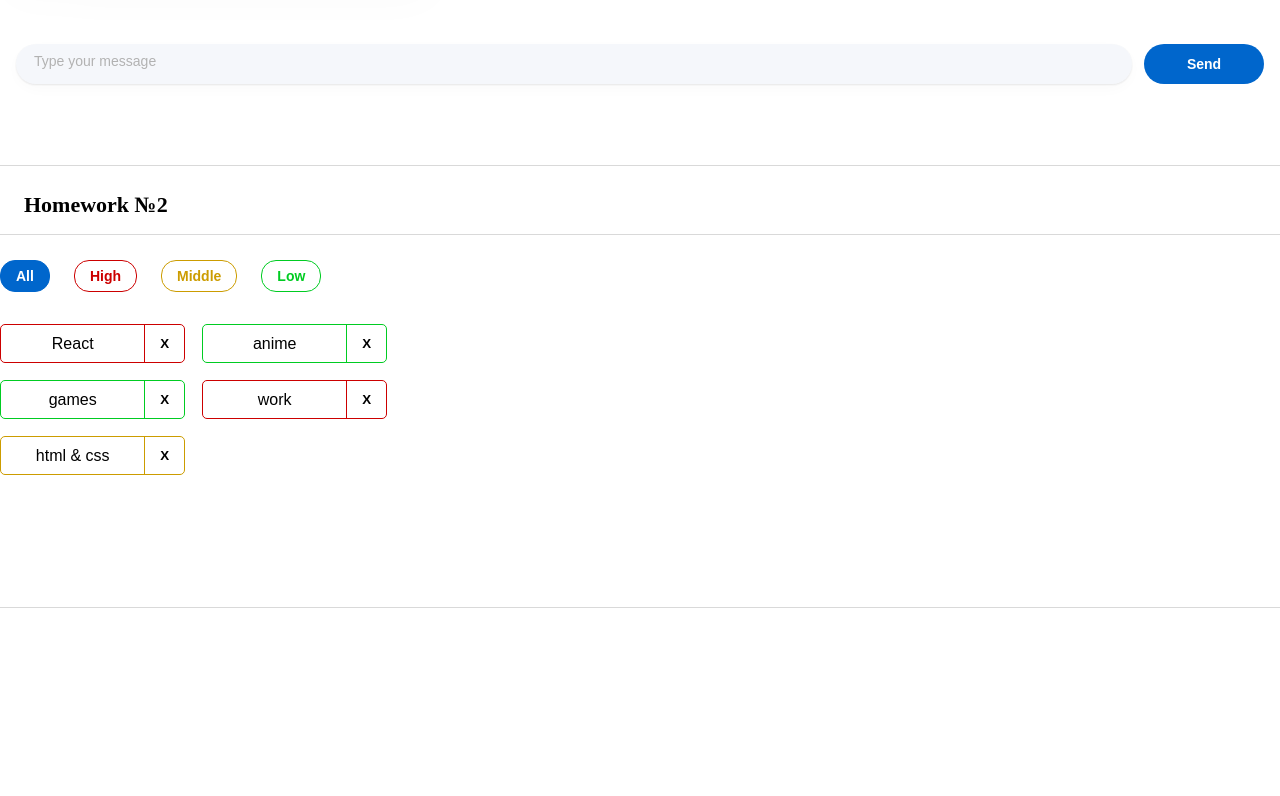
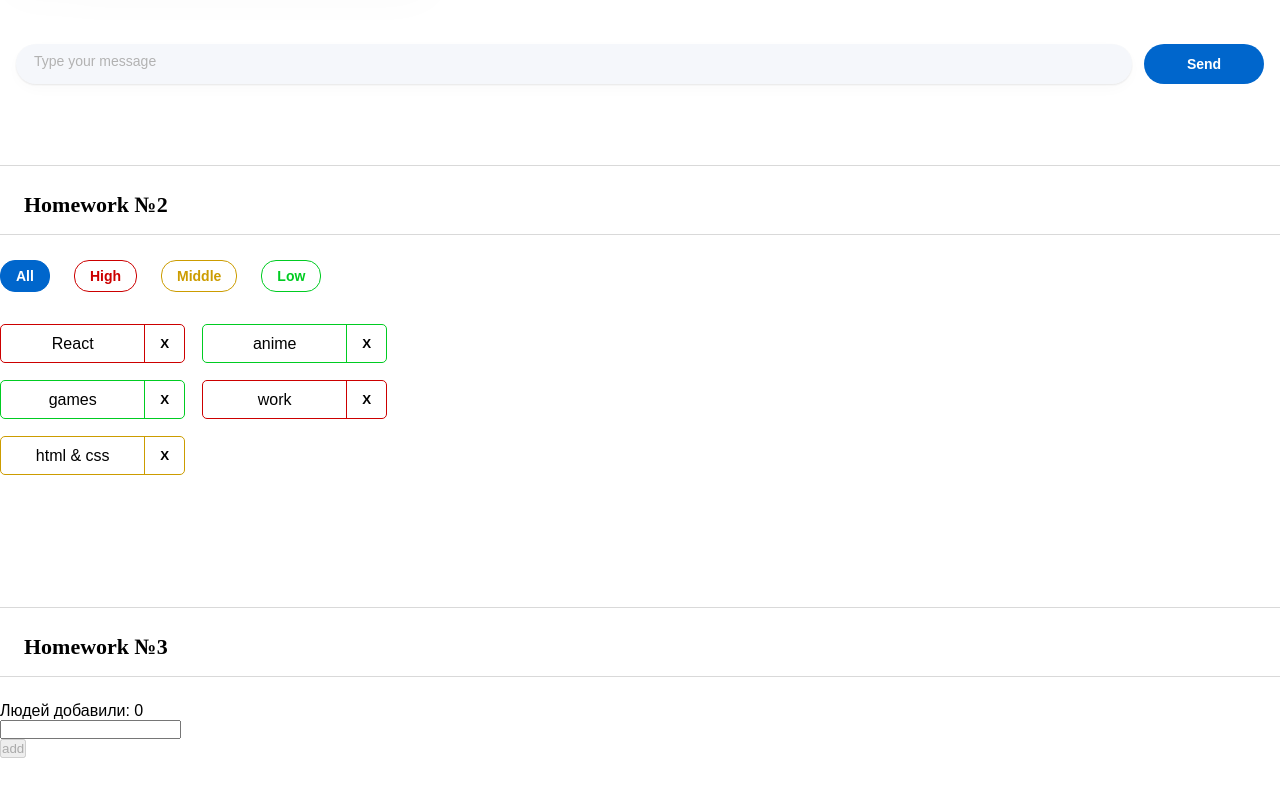
Before and after one commit to Katrin3536/homework-2, a React (Create React App) app: page / in a window 1280 px wide. Shown: the part 266-1062 px from the top of the page. Before the commit the page ends 884 px from the top, so only its background shows below. Built offline with nearby package versions, Linux system fonts and the light colour scheme.

Commit message:
feat(hw3) add hw3

```diff
--- a/src/s1-main/App.tsx
+++ b/src/s1-main/App.tsx
@@ -2,6 +2,7 @@
 import s from './App.module.css'
 import HW1 from '../s2-homeworks/hw01/HW1'
 import HW2 from '../s2-homeworks/hw02/HW2';
+import HW3 from '../s2-homeworks/hw03/HW3';
 
 function App() {
     return (
@@ -9,7 +10,7 @@
             <HW1/>
             {/*раскомментировать по ходу выполнения*/}
             <HW2/>
-            {/*<HW3/>*/}
+            <HW3/>
             {/*<HW4/>*/}
 
             {/*при выполнении дз 5 и более - закомментировать здесь дз 1-4, так как они есть внутри дз 5*/}
--- a/src/s2-homeworks/hw03/Greeting.tsx
+++ b/src/s2-homeworks/hw03/Greeting.tsx
@@ -2,14 +2,14 @@
 import s from './Greeting.module.css'
 
 type GreetingPropsType = {
-    name: any // need to fix any
-    setNameCallback: any // need to fix any
-    addUser: any // need to fix any
-    onBlur: any // need to fix any
-    onEnter: any // need to fix any
-    error: any // need to fix any
-    totalUsers: any // need to fix any
-    lastUserName?: any // need to fix any
+    name: string,
+    setNameCallback: (e: ChangeEvent<HTMLInputElement>)=>void
+    addUser: ()=>void,
+    onBlur: ()=>void,
+    onEnter: (e:KeyboardEvent<HTMLInputElement>)=>void,
+    error: string,
+    totalUsers: number,
+    lastUserName?: string
 }
 
 // презентационная компонента (для верстальщика)
--- a/src/s2-homeworks/hw03/GreetingContainer.tsx
+++ b/src/s2-homeworks/hw03/GreetingContainer.tsx
@@ -3,18 +3,26 @@
 import { UserType } from './HW3'
 
 type GreetingContainerPropsType = {
-    users: any // need to fix any
-    addUserCallback: any // need to fix any
+    users: UserType[]
+    addUserCallback: (name:string)=>void
 }
 
-export const pureAddUser = (name: any, setError: any, setName: any, addUserCallback: any) => {
-    // если имя пустое - показать ошибку, иначе - добавить юзера и очистить инпут
+export const pureAddUser = (name: string, setError: (error:string)=>void, setName: (name:string)=>void, addUserCallback: (name:string)=>void) => {
+
+    !name && setError('Ошибка!Введите имя!') // если имя пустое - показать ошибку, иначе - добавить юзера и очистить инпут
+    addUserCallback(name)
+    setName('')
 }
 
-export const pureOnBlur = (name: any, setError: any) => { // если имя пустое - показать ошибку
+export const pureOnBlur = (name: string, setError: (error:string)=>void) => {
+    !name && setError('Ошибка!Введите имя!')// если имя пустое - показать ошибку
 }
 
-export const pureOnEnter = (e: any, addUser: any) => { // если нажата кнопка Enter - добавить
+export const pureOnEnter = (e:KeyboardEvent<HTMLInputElement>, addUser: ()=>void) => {
+    if(e.key==='Enter'){
+        addUser()
+    }
+    // если нажата кнопка Enter - добавить
 }
 
 // более простой и понятный для новичков
@@ -26,11 +34,11 @@
     addUserCallback,
 }) => {
     // деструктуризация пропсов
-    const [name, setName] = useState<any>('') // need to fix any
-    const [error, setError] = useState<any>('') // need to fix any
+    const [name, setName] = useState<string>('')
+    const [error, setError] = useState<string>('')
 
-    const setNameCallback = (e: any) => { // need to fix any
-        setName('some name') // need to fix
+    const setNameCallback = (e: ChangeEvent<HTMLInputElement>) => { // need to fix any
+        setName(e.currentTarget.value) // need to fix
 
         error && setError('')
     }
@@ -42,12 +50,12 @@
         pureOnBlur(name, setError)
     }
 
-    const onEnter = (e: any) => {
+    const onEnter = (e: KeyboardEvent<HTMLInputElement>) => {
         pureOnEnter(e, addUser)
     }
 
-    const totalUsers = 0 // need to fix
-    const lastUserName = 'some name' // need to fix
+    const totalUsers = users.length // need to fix
+    const lastUserName = users.find((u,index)=>index===(users.length-1))?.name// need to fix
 
     return (
         <Greeting
--- a/src/s2-homeworks/hw03/HW3.tsx
+++ b/src/s2-homeworks/hw03/HW3.tsx
@@ -19,26 +19,28 @@
 
 // types
 export type UserType = {
-    _id: any // need to fix any
-    name: any // need to fix any
+    _id: string
+    name: string
 }
 
-export const pureAddUserCallback = (name: any, setUsers: any, users: any) => { // need to fix any
-    const user = { // need to fix
+export const pureAddUserCallback = (name: string, setUsers: (users:UserType[])=>void, users: UserType[]) => {
+    const user = {
+        _id: v1(),
+        name: name
     }
     setUsers([...users, user])
 }
 
 const HW3 = () => {
-    const [users, setUsers] = useState<any>([]) // need to fix any
+    const [users, setUsers] = useState<UserType[]>([])
 
-    const addUserCallback = (name: any) => { // need to fix any
+    const addUserCallback = (name: string) => {
         pureAddUserCallback(name, setUsers, users)
     }
 
     return (
         <div id={'hw3'}>
-            <div className={s2.hwTitle}>Homework #3</div>
+            <div className={s2.hwTitle}>Homework №3</div>
             {/*для автоматической проверки дз (не менять)*/}
 
             <div className={s2.hw}>
```
